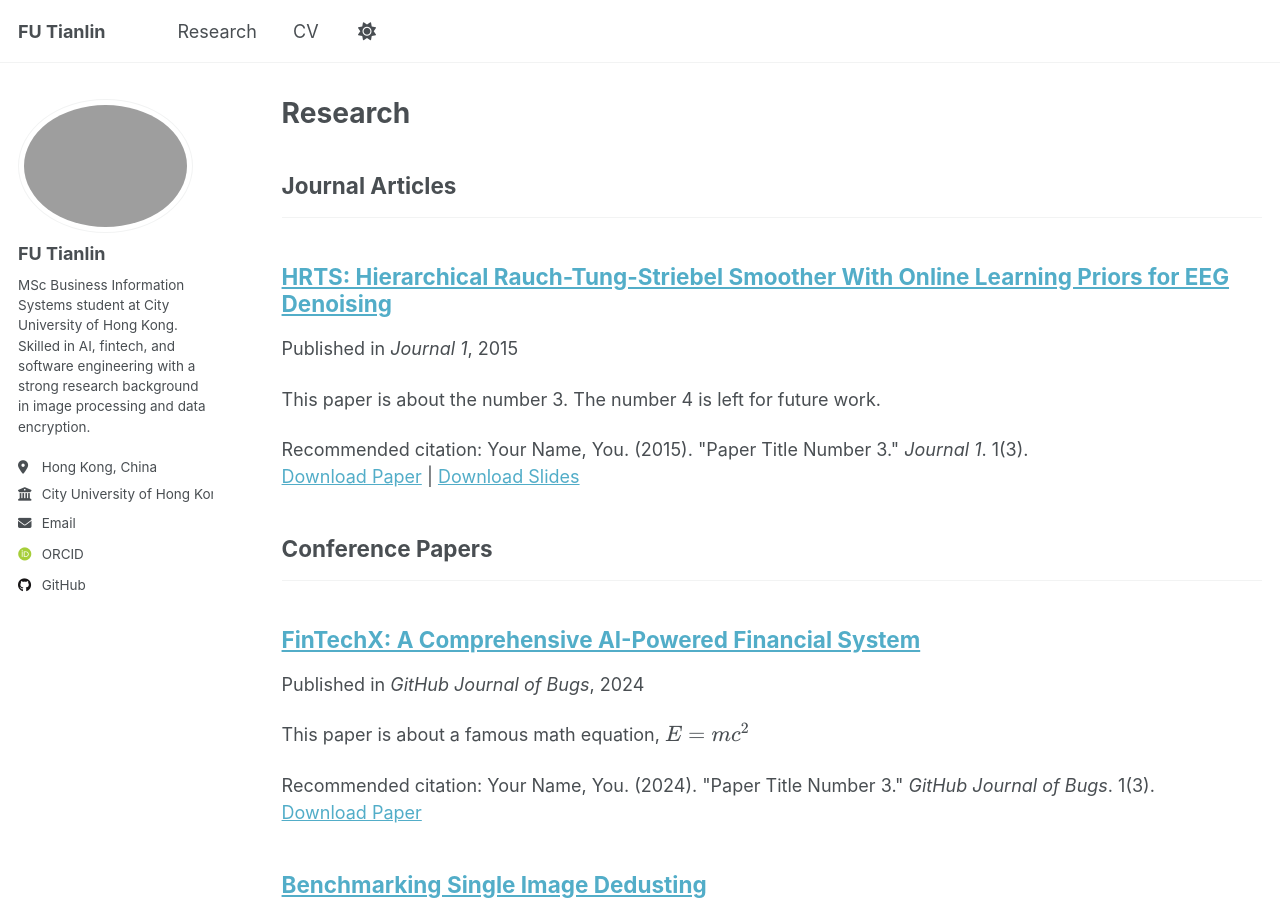
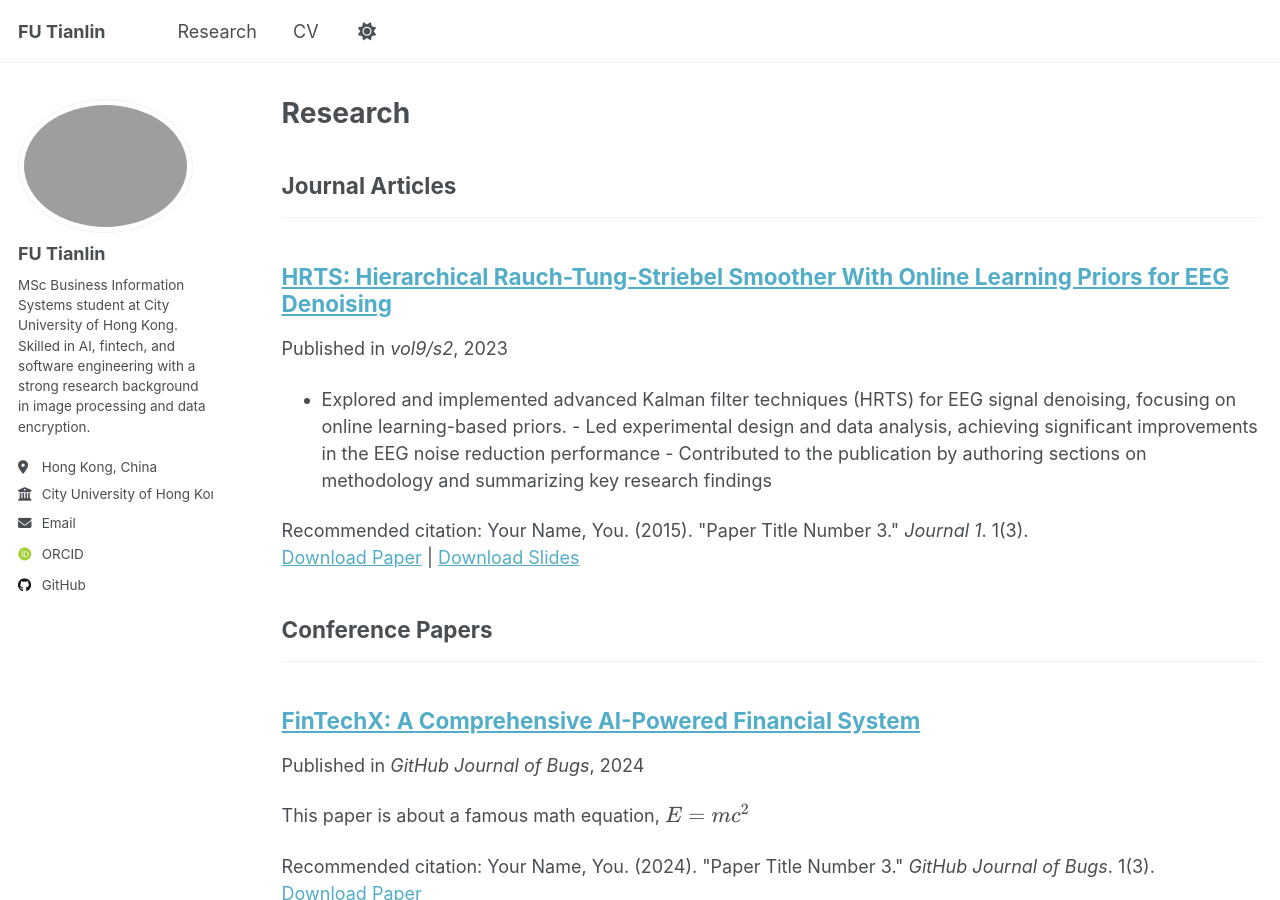
Before and after one commit to Futianlin/FUTianlin-CityU, a Jekyll site: the page built from _pages/publications.html, in a window 1280 px wide and 900 px high. Built offline with Jekyll 4.4.1, drawn with Linux system fonts in a browser that asks for light colours; some web fonts are replaced; a script that is not in the unit is left out.

```diff
--- a/_publications/2015-10-01-paper-title-number-3.md
+++ b/_publications/2015-10-01-paper-title-number-3.md
@@ -3,11 +3,11 @@ title: "HRTS: Hierarchical Rauch-Tung-Striebel Smoother With Online Learning Pri
 collection: publications
 category: manuscripts
 permalink: /publication/2015-10-01-paper-title-number-3
-excerpt: 'This paper is about the number 3. The number 4 is left for future work.'
-date: 2015-10-01
-venue: 'Journal 1'
+excerpt: '- Explored and implemented advanced Kalman filter techniques (HRTS) for EEG signal denoising, focusing on online learning-based priors. - Led experimental design and data analysis, achieving significant improvements in the EEG noise reduction performance - Contributed to the publication by authoring sections on methodology and summarizing key research findings'
+date: 09/2023
+venue: 'vol9/s2'
 slidesurl: 'http://academicpages.github.io/files/slides3.pdf'
-paperurl: 'http://academicpages.github.io/files/paper3.pdf'
+paperurl: 'https://bit.kuas.edu.tw/~jni/2024/vol9/s2/03.JNI-S-2023-06-009.pdf'
 citation: 'Your Name, You. (2015). &quot;Paper Title Number 3.&quot; <i>Journal 1</i>. 1(3).'
 ---
 
```
Also changed, not shown: _pages/cv-json.md (+3 -3 lines).
